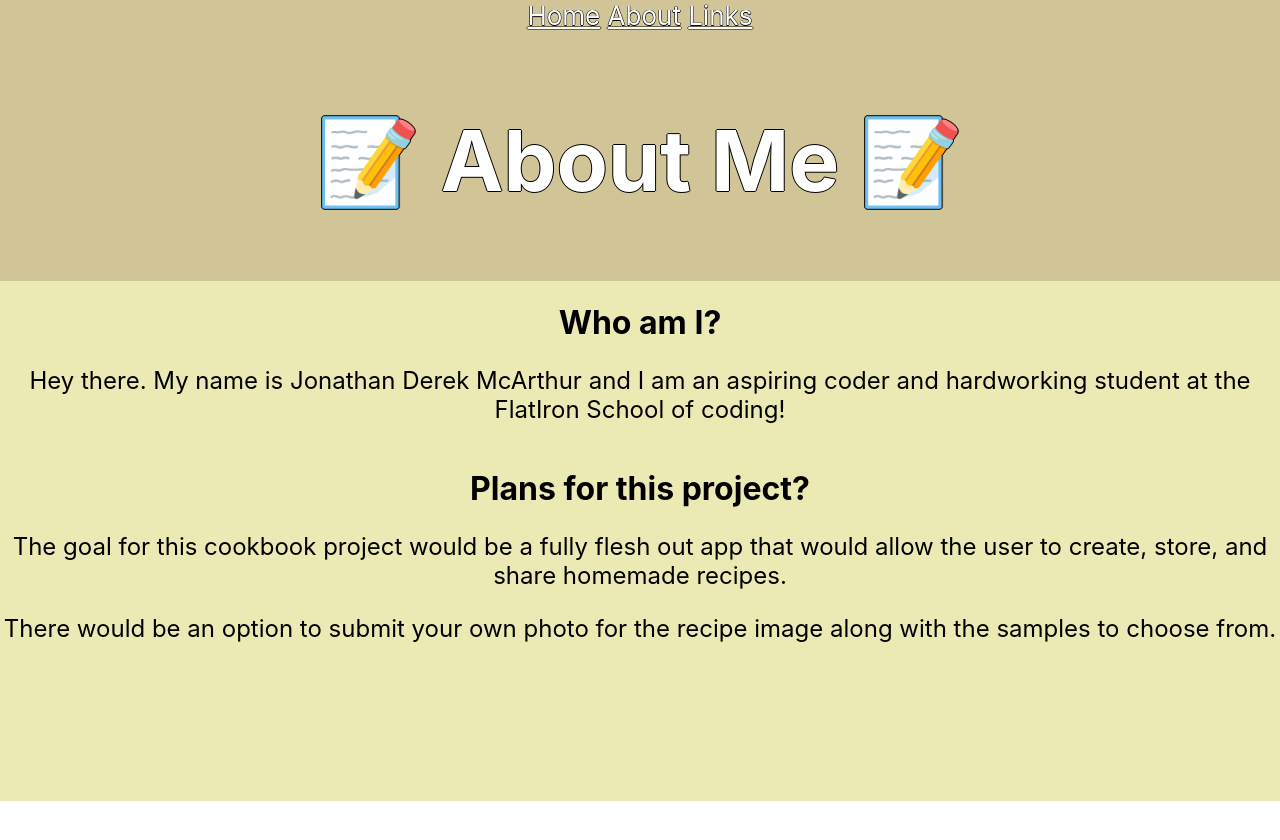
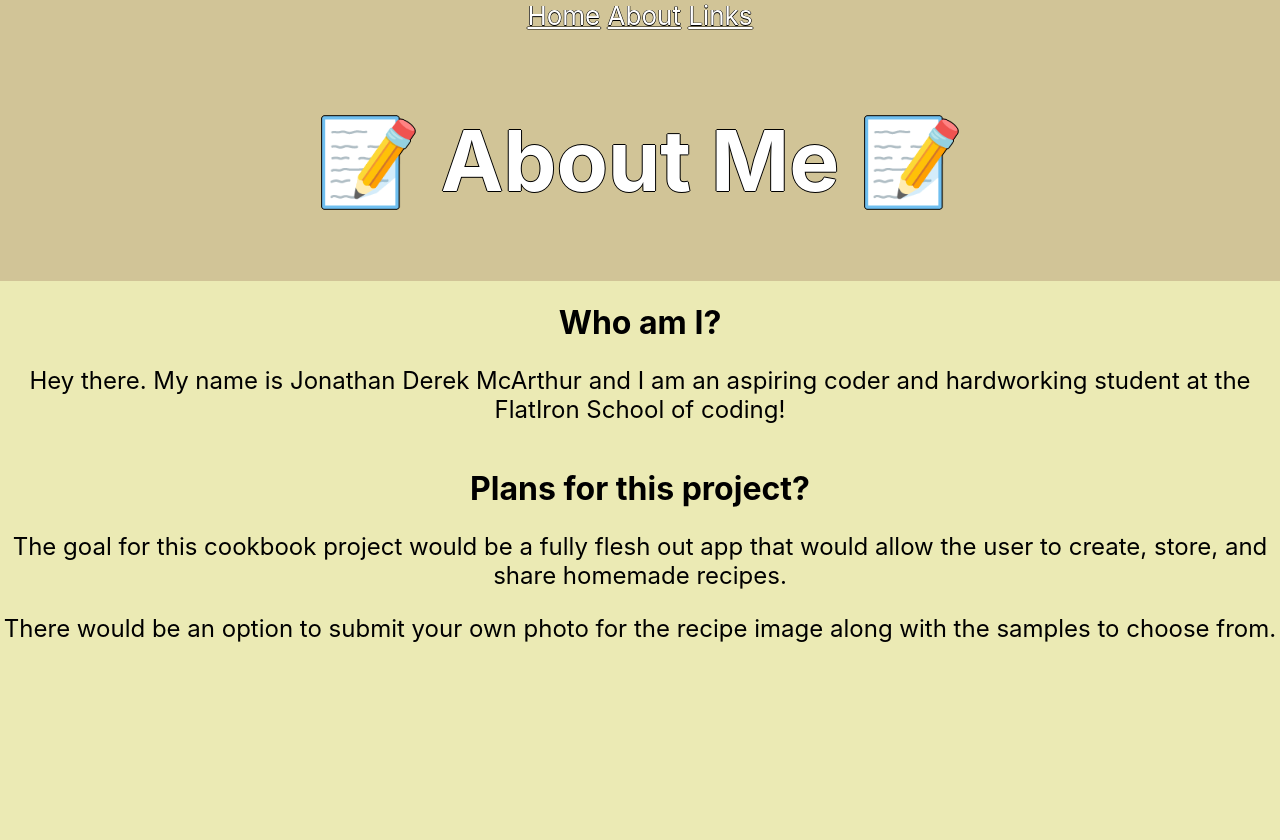
Before and after one commit to jondmca/my-cookbook, a React (Create React App) app: page /about in a window 1280 px wide. Before the commit the page ends 801 px from the top, so only its background shows below. Built offline with nearby package versions, Linux system fonts and the light colour scheme.

Commit message:
Edited background heights

```diff
--- a/src/App.css
+++ b/src/App.css
@@ -56,7 +56,7 @@ a:hover, a:active {
 
 .Link-body{
   background-color:#ebeab4;
-  min-height: 65vh;
+  min-height: 70vh;
 }
 
 .about {
@@ -65,7 +65,7 @@ a:hover, a:active {
 
 .About-body{
   background-color:#ebeab4;
-  min-height: 65vh;
+  min-height: 70vh;
   display: flex;
   align-items: center;
   flex-direction: column;
```
